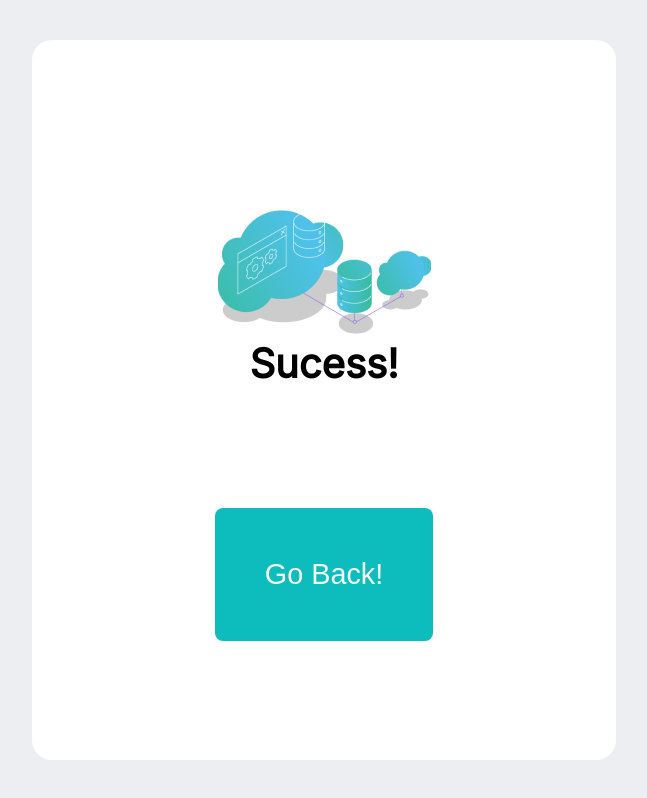
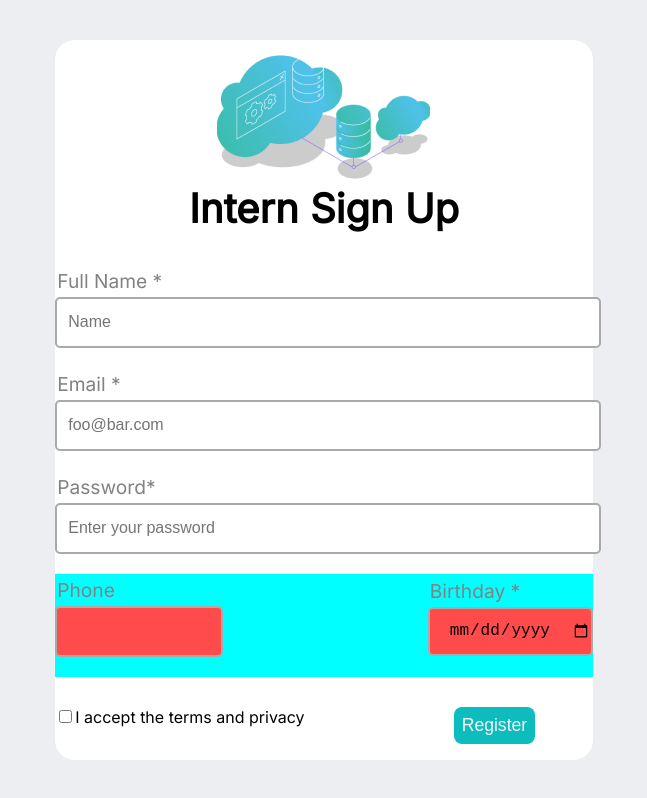
Before and after one commit to FernandoValentim43/React-Login-Page, a React (Vite) app: page / in a window 768 px wide. Shown: the top 798 px of the page, without its empty margins (60-707 px from the left). Built offline with nearby package versions, Linux system fonts and the light colour scheme.

Commit message:
Feat: Mobile layout

```diff
--- a/index.html
+++ b/index.html
@@ -5,11 +5,11 @@
     <link rel="icon" type="image/svg+xml" href="./react.svg" />
     <meta name="viewport" content="width=device-width, initial-scale=1.0" />
     <link href="https://fonts.googleapis.com/css2?family=Inter:wght@400&display=swap" rel="stylesheet">
-
+    <link rel="stylesheet" href="./src/styles/global.css">
     <title>React Login</title>
   </head>
-  <body style = "font-family: 'Inter', sans-serif;  background-color: #ECEEF2; margin: 0px; padding: 0px ; overflow: hidden ">
-    <div id="root" style="height: 100vh"></div>
+  <body>
+    <div id="root" style="height: 100%;"></div>
     <script type="module" src="/src/index.jsx"></script>
   </body>
 </html>
--- a/src/App.jsx
+++ b/src/App.jsx
@@ -5,7 +5,7 @@ import Sucess from './pages/Succes.jsx'
 
 function App() {
   return (
-    <Sucess/>
+    <Home/>
   )
 }
 
--- a/src/components/Button.jsx
+++ b/src/components/Button.jsx
@@ -1,6 +1,4 @@
 export default function Button(props) {
-
-
     return (
           <div tag={props.tag}>
             <button>{props.name}</button>
--- a/src/components/CardHead.jsx
+++ b/src/components/CardHead.jsx
@@ -1,6 +1,6 @@
 export default function CardHead(props) {
   return (
-        <div className="card-hard">
+        <div className="card-head">
           <div className="img-section">
             <img src="../src/data.png" />
           </div>
--- a/src/components/Input.jsx
+++ b/src/components/Input.jsx
@@ -3,7 +3,7 @@ export default function Input(props) {
     return (
         <div>
             <p>{props.name}</p>
-            <input tag={props.tag} type={props.type} placeholder={props.placeholder}/>
+            <input  className = {props.tag} tag={props.tag} type={props.type} placeholder={props.placeholder}/>
             <p className="error">{props.error}</p>
         </div>
     )
--- a/src/components/InputMaskTel.jsx
+++ b/src/components/InputMaskTel.jsx
@@ -3,11 +3,11 @@ import InputMask from "react-input-mask";
 
 const MaskedInput = (props) => {
   return (
-    <>
+    <div>
       <p>{props.name}</p>
-      <InputMask mask="(99) 99999 9999" />
+      <InputMask className = {props.tag} mask="(99) 99999 9999" />
       <p className="error">{props.error}</p>
-    </>
+    </div>
   );
 };
 
--- a/src/components/ReturnButton.jsx
+++ b/src/components/ReturnButton.jsx
@@ -1,6 +1,4 @@
 export default function (props) {
-
-
     return (
           <div >
             <button className="sucess">{props.name}</button>
--- a/src/pages/Home.jsx
+++ b/src/pages/Home.jsx
@@ -16,7 +16,7 @@ import MaskedInput from "../components/InputMaskTel";
 
 export default function Home() {
   return (
-   <section>
+   <section className="section">
      <Card>
       <CardHead title="Intern Sign Up" />
 
@@ -35,8 +35,8 @@ export default function Home() {
        <div className="third-container">
 
         {/* <Input tag="phone" name="Phone" type="tel" placeholder="(83) 00000-0000" error="Phone Invalid" /> */}
-        <MaskedInput name="Phone" placeholder="(83) 00000-0000" error="Phone Invalid" />
-        <Input name="Birthday * " type="date" error="Age Invalid" />
+        <MaskedInput tag="phone" name="Phone" placeholder="(83) 00000-0000" error="Phone Invalid" />
+        <Input tag="age" name="Birthday * " type="date" error="Age Invalid" />
        </div>
 
        <div className="last-container">
--- /dev/null
+++ b/src/styles/global.css
@@ -0,0 +1,15 @@
+
+@media only screen and (min-width: 768px) {
+    body {
+      background-color: #ECEEF2;
+    }
+  }
+
+
+body {
+    font-family: 'Inter', sans-serif;
+    margin: 0px;
+    padding: 0px ;
+    overflow: hidden ;
+
+};
--- a/src/styles/input.css
+++ b/src/styles/input.css
@@ -2,19 +2,24 @@
   display: flex;
   flex-wrap: wrap;
   width: 480px;
+
 }
 
 .first-container {
   width: 100%;
+
 }
 
 .second-container {
   width: 65%;
   margin-right: 5%;
+
+
 }
 
 .third-container {
   width: 30%;
+
 }
 
 .last-container {
@@ -23,6 +28,7 @@
   justify-content: space-between;
   padding-top: 30px;
   padding-bottom: 49px;
+
 }
 
 .checkbox-div {
@@ -61,3 +67,68 @@ p {
 
   visibility: visible;
 }
+
+
+
+@media only screen and (max-width: 768px) {
+
+  .section {
+    width: auto;
+  }
+
+  p {
+    font-size: 1.2em;
+    color: #838282;
+  }
+
+  .error {
+     visibility: hidden;
+  }
+
+  input:not([type=checkbox]) {
+    height: 45px;
+  }
+
+  .input-container {
+    display: flex;
+    flex-wrap: wrap;
+    width: 70vw;
+  }
+
+  .first-container {
+    width: 100%;
+  }
+
+  .second-container {
+    width: 100%;
+    margin-right: 0px;
+
+  }
+
+
+  .third-container {
+    display: flex;
+    flex-direction: row;
+    width: 100%;
+    background-color: aqua;
+    justify-content: space-between;
+    align-items: center;
+  }
+
+
+
+  .third-container input {
+
+    background-color: #FF4B4B;
+    width: 160px;
+  }
+
+  .last-container {
+    width: 480px;
+    display: flex;
+    justify-content: space-between;
+    padding-top: 30px;
+    padding-bottom: 49px;
+
+  }
+}
--- a/src/styles/styledComponents/card.js
+++ b/src/styles/styledComponents/card.js
@@ -16,7 +16,7 @@ export const Card = styled.section`
 
   width: 583.5px;
   border-radius: 20px;
-  background-color: rgba(255, 255, 255);
+  background-color: #FFFFFF;
   }
 
 
@@ -33,4 +33,23 @@ export const Card = styled.section`
     margin-top: 5px;
     margin-bottom: 0px;
   }
+
+
+
+
+
+
+  @media(max-width: 768px) {
+    & {
+      width: 70vw;
+    }
+
+    .card-head {
+      margin-bottom: 4vh;
+    }
+
+  }
+
+
+
 `;
```
Also changed, not shown: src/scripts/inputmask.js (deleted, +0 -8 lines).
